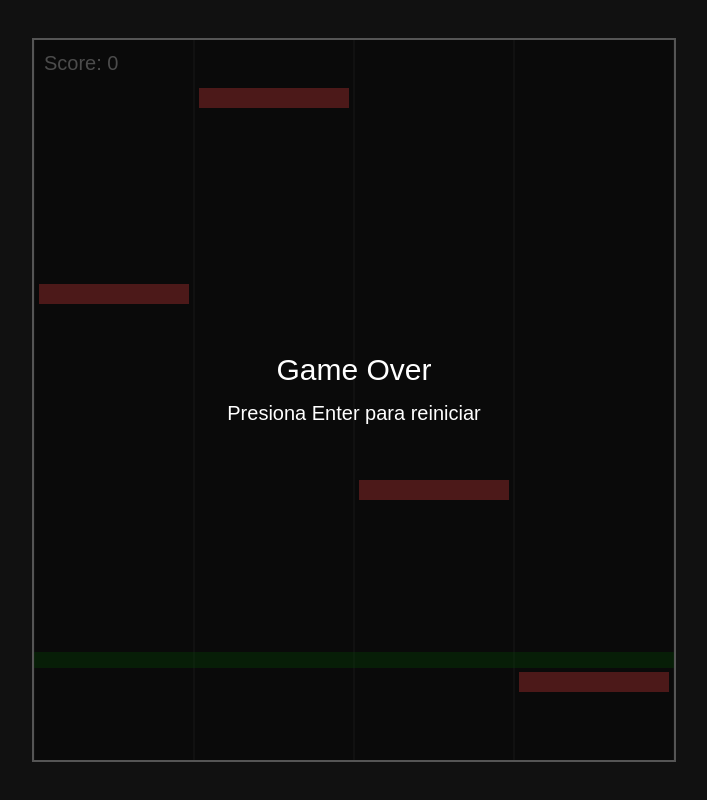
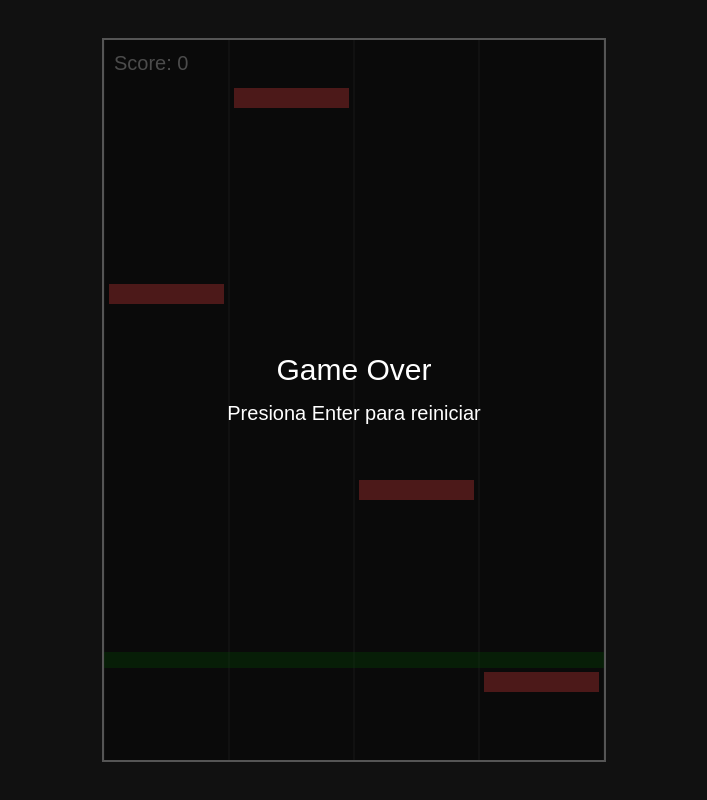
Before and after one commit to Erdeuz/variable, a plain HTML site: page index.html in a window 1280 px wide. Shown: the whole page, without its empty margins (286-993 px from the left). Drawn offline with Linux system fonts and the light colour scheme.

Commit message:
Update index.html

```diff
--- a/index.html
+++ b/index.html
@@ -54,7 +54,7 @@
 
     function resizeCanvas() {
       // ajustar canvas al 80% ancho y 90% alto de la ventana
-      const w = Math.min(window.innerWidth * 0.5, 800);
+      const w = Math.min(window.innerWidth * 0.5, 500); //.8 /800
       const h = Math.min(window.innerHeight * 0.9, 1000);
       canvas.width = w;
       canvas.height = h;
```
